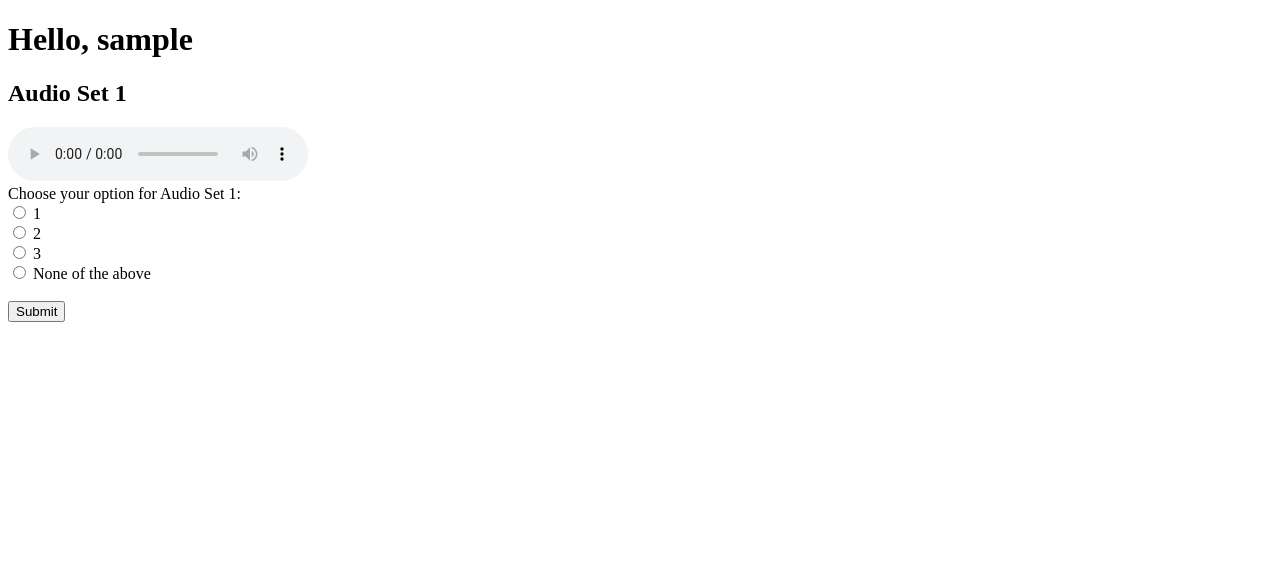
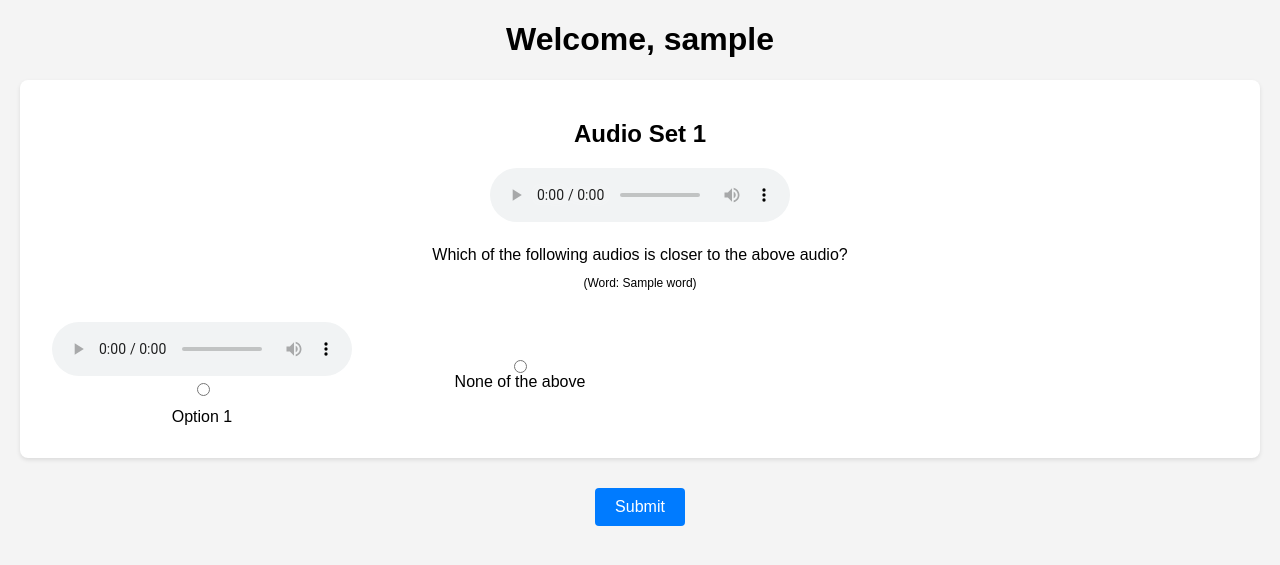
Before and after one commit to Shankar-Bharadwaj/Noisy-Enhanced-Interface, a Django app: template core/templates/audio_player.html in a window 1280 px wide. Shown: the top 565 px of the page. Run offline with Django 5.2, Linux system fonts and the light colour scheme; the template is opened without the code that fills it: most values are stand-ins (such as "Sample title", 1, 10 or a date in 2020).

Commit message:
Change layout of audio_player webpage

```diff
--- a/core/templates/audio_player.html
+++ b/core/templates/audio_player.html
@@ -1,38 +1,137 @@
 <!DOCTYPE html>
-<html>
+<html lang="en">
 <head>
+    <meta charset="UTF-8">
+    <meta name="viewport" content="width=device-width, initial-scale=1.0">
     <title>Audio Player</title>
+    <style>
+        body {
+            font-family: Arial, sans-serif;
+            margin: 20px;
+            background-color: #f4f4f4;
+        }
+
+        h1, h2 {
+            text-align: center;
+        }
+
+        .audio-set {
+            margin-bottom: 30px;
+            background-color: #fff;
+            padding: 20px;
+            border-radius: 8px;
+            box-shadow: 0 2px 4px rgba(0, 0, 0, 0.1);
+        }
+
+        .top-audio {
+            text-align: center;
+            margin-bottom: 20px;
+        }
+
+        .question {
+            text-align: center;
+            margin-bottom: 20px;
+        }
+
+        .word_info {
+            font-weight: normal;
+            font-size: 12px;
+        }
+
+        .option-grid {
+            display: grid;
+            grid-template-columns: repeat(4, 1fr);
+            gap: 20px;
+            justify-items: center;
+            align-items: center;
+        }
+
+        .audio-option {
+            text-align: center;
+            border: 2px solid transparent;
+            border-radius: 8px;
+            padding: 10px;
+            transition: border-color 0.3s;
+        }
+
+        .audio-option:hover {
+            border-color: #007BFF;
+        }
+
+        .audio-option label {
+            display: block;
+            margin-top: 8px;
+        }
+
+        .none-option {
+            display: flex;
+            flex-direction: column;
+            align-items: center;
+            justify-content: center;
+        }
+
+        button {
+            display: block;
+            margin: 0 auto;
+            padding: 10px 20px;
+            background-color: #007BFF;
+            color: white;
+            border: none;
+            border-radius: 4px;
+            cursor: pointer;
+            font-size: 16px;
+        }
+
+        button:hover {
+            background-color: #0056b3;
+        }
+    </style>
 </head>
 <body>
-    <h1>Hello, {{ user_name }}</h1>
+    <h1>Welcome, {{ user_name }}</h1>
 
     <form method="post" action="{% url 'submit_response' %}">
         {% csrf_token %}
 
         {% for audio_set in audio_files %}
-            <h2>Audio Set {{ forloop.counter }}</h2>
+            <div class="audio-set">
+                <h2>Audio Set {{ forloop.counter }}</h2>
 
-            {% for audio in audio_set %}
-                <audio controls>
-                    <source src="{{ audio.url }}" type="audio/wav">
-                    Your browser does not support the audio element.
-                </audio>
-                <br>
-            {% endfor %}
+                <!-- Top audio -->
+                <div class="top-audio">
+                    <audio controls>
+                        <source src="{{ audio_set.0.url }}" type="audio/wav">
+                        Your browser does not support the audio element.
+                    </audio>
+                </div>
 
-            <!-- Add a hidden input to identify the audio set -->
-            <input type="hidden" name="audio_set_{{ forloop.counter }}" value="audio_set_{{ forloop.counter }}">
+                <!-- Display the question with the extracted word -->
+                <div class="question">
+                    Which of the following audios is closer to the above audio? <br>
+                    <p class="word_info">(Word: {{ audio_set.0.word }})</p>
+                </div>
 
-            <label>Choose your option for Audio Set {{ forloop.counter }}:</label><br>
-            <input type="radio" id="option1_{{ forloop.counter }}" name="option_{{ forloop.counter }}" value="1" required>
-            <label for="option1_{{ forloop.counter }}">1</label><br>
-            <input type="radio" id="option2_{{ forloop.counter }}" name="option_{{ forloop.counter }}" value="2" required>
-            <label for="option2_{{ forloop.counter }}">2</label><br>
-            <input type="radio" id="option3_{{ forloop.counter }}" name="option_{{ forloop.counter }}" value="3" required>
-            <label for="option3_{{ forloop.counter }}">3</label><br>
-            <input type="radio" id="none_{{ forloop.counter }}" name="option_{{ forloop.counter }}" value="None" required>
-            <label for="none_{{ forloop.counter }}">None of the above</label><br><br>
+                <!-- Grid of audio options and None of the above -->
+                <div class="option-grid">
+                    {% for audio in audio_set|slice:"1:" %}
+                        <div class="audio-option">
+                            <audio controls>
+                                <source src="{{ audio.url }}" type="audio/wav">
+                                Your browser does not support the audio element.
+                            </audio>
+                            <input type="radio" id="option{{ forloop.counter }}_{{ forloop.parentloop.counter }}" name="option_{{ forloop.parentloop.counter }}" value="{{ forloop.counter }}" required>
+                            <label for="option{{ forloop.counter }}_{{ forloop.parentloop.counter }}">Option {{ forloop.counter }}</label>
+                        </div>
+                    {% endfor %}
 
+                    <!-- None of the above option -->
+                    <div class="none-option">
+                        <input type="radio" id="none_{{ forloop.counter }}" name="option_{{ forloop.counter }}" value="None" required>
+                        <label for="none_{{ forloop.counter }}">None of the above</label>
+                    </div>
+                </div>
+
+            </div>
         {% endfor %}
 
         <button type="submit">Submit</button>
```
Also changed, not shown: core/views.py (+8 -4 lines), db.sqlite3, 2 other files.
